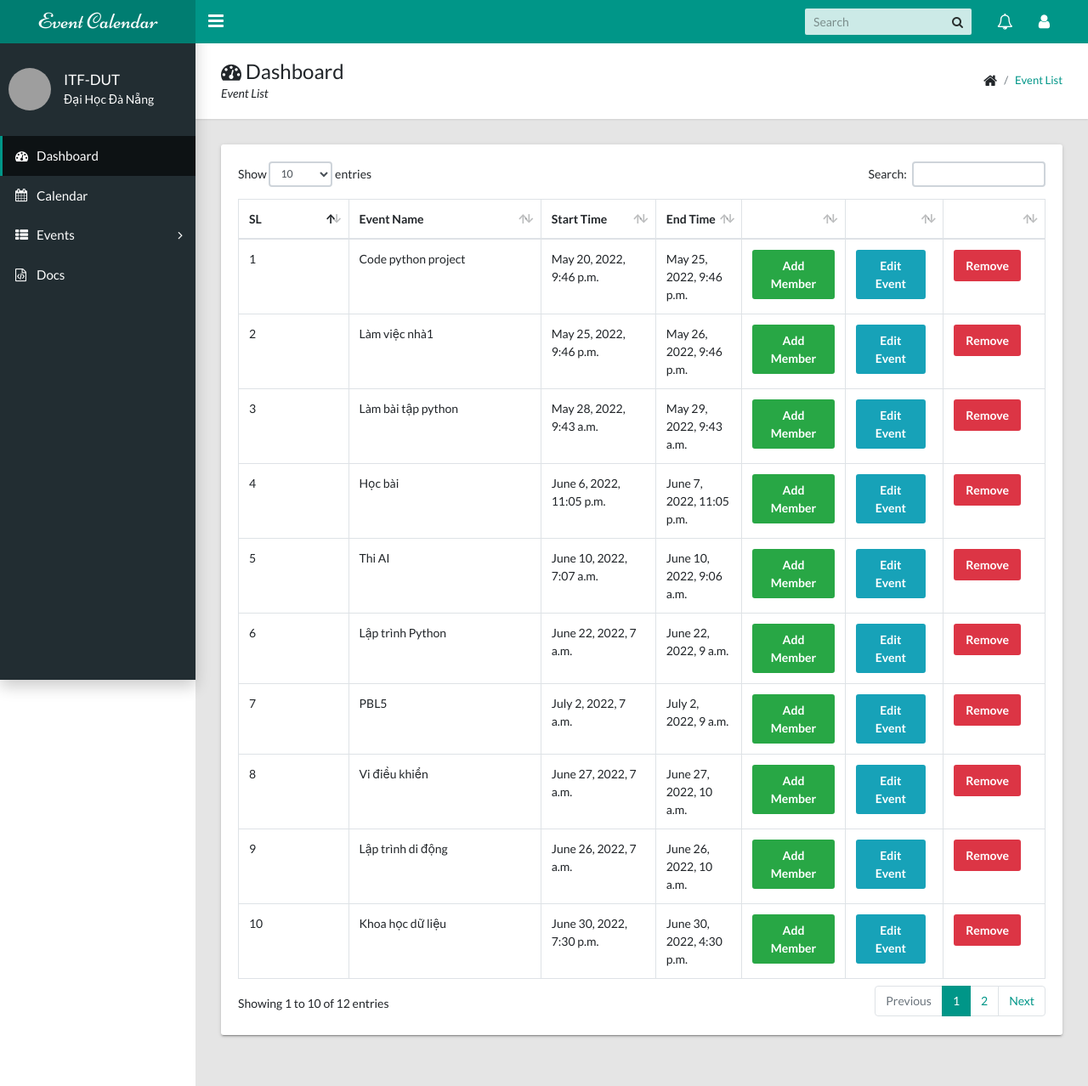
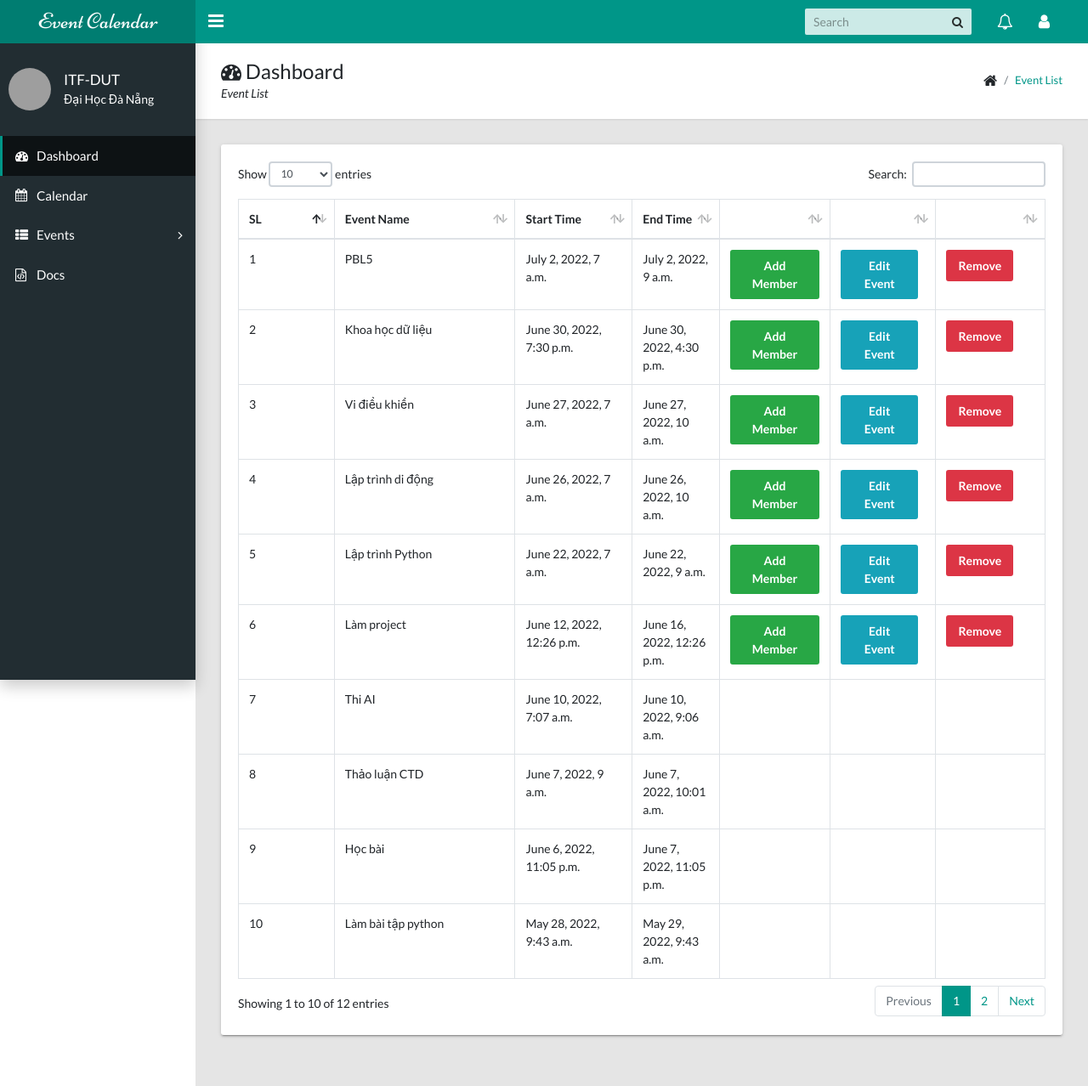
Before and after one commit to huynhngocthuat/event-calendar, a Django app: page /all-event-list/ in a window 1280 px wide. Shown: the whole page at 85% size. Run offline with Django 3.2, Linux system fonts and the light colour scheme; a user stored in the database is signed in; data comes from the database, SQL or seed files in the repository; both versions use the stored data as it was after the commit; some libraries are stand-ins or nearby versions; grey boxes are pictures that could not be loaded.

```diff
--- a/calendarapp/models/event.py
+++ b/calendarapp/models/event.py
@@ -1,6 +1,8 @@
 from datetime import datetime
 from django.db import models
 from django.urls import reverse
+from sqlalchemy import asc, null
+from torch import t
 
 from calendarapp.models import EventAbstract
 from accounts.models import User
@@ -10,7 +12,10 @@ class EventManager(models.Manager):
     """ Event manager """
 
     def get_all_events(self, user):
-        events = Event.objects.filter(user=user, is_active=True, is_deleted=False)
+        events = Event.objects.filter(user=user, is_active=True, is_deleted=False).order_by("start_time").reverse()
+        for item in events:
+            if item.end_time.date() < datetime.now().date():
+                item.is_active = False
         return events
 
     def get_running_events(self, user):
--- a/templates/calendarapp/calendar.html
+++ b/templates/calendarapp/calendar.html
@@ -112,10 +112,8 @@
           },
           editable: true,
           dayMaxEvents: true, // allow "more" link when too many events
-          events: {{ events|safe }},
-
+          events: {{events | safe}},
         });
-
         calendar.render();
       });
       const closeBtn1 = document.getElementById('modalClose1');
--- a/templates/calendarapp/events_list.html
+++ b/templates/calendarapp/events_list.html
@@ -26,13 +26,13 @@
                                 <table class="table table-hover table-bordered dataTable no-footer" id="sampleTable" role="grid" aria-describedby="sampleTable_info">
                                     <thead>
                                         <tr role="row">
-                                            <th class="sorting_asc" tabindex="0" aria-controls="sampleTable" rowspan="1" colspan="1" aria-sort="ascending" aria-label="Name: activate to sort column descending" style="width: 201.641px;">SL</th>
-                                            <th class="sorting" tabindex="0" aria-controls="sampleTable" rowspan="1" colspan="1" aria-label="Position: activate to sort column ascending" style="width: 417.312px;">Event Name</th>
+                                            <th class="sorting_asc" tabindex="0" aria-controls="sampleTable" rowspan="1" colspan="1" aria-sort="ascending" aria-label="Name: activate to sort column descending" style="width: 151.641px;">SL</th>
+                                            <th class="sorting" tabindex="0" aria-controls="sampleTable" rowspan="1" colspan="1" aria-label="Position: activate to sort column ascending" style="width: 367.312px;">Event Name</th>
                                             <th class="sorting" tabindex="0" aria-controls="sampleTable" rowspan="1" colspan="1" aria-label="Office: activate to sort column ascending" style="width: 189.281px;">Start Time</th>
                                             <th class="sorting" tabindex="0" aria-controls="sampleTable" rowspan="1" colspan="1" aria-label="Age: activate to sort column ascending" style="width: 102.141px;">End Time</th>
-                                            <th tabindex="0" aria-controls="sampleTable" rowspan="1" colspan="1" aria-label="Age: activate to sort column ascending" style="width: 102.141px;"></th>
-                                            <th tabindex="0" aria-controls="sampleTable" rowspan="1" colspan="1" aria-label="Age: activate to sort column ascending" style="width: 102.141px;"></th>
-                                            <th tabindex="0" aria-controls="sampleTable" rowspan="1" colspan="1" aria-label="Age: activate to sort column ascending" style="width: 102.141px;"></th>
+                                            <th tabindex="0" aria-controls="sampleTable" rowspan="1" colspan="1" aria-label="Age: activate to sort column ascending" style="width: 122.141px;"></th>
+                                            <th tabindex="0" aria-controls="sampleTable" rowspan="1" colspan="1" aria-label="Age: activate to sort column ascending" style="width: 122.141px;"></th>
+                                            <th tabindex="0" aria-controls="sampleTable" rowspan="1" colspan="1" aria-label="Age: activate to sort column ascending" style="width: 122.141px;"></th>
                                         </tr>
                                     </thead>
                                     <tbody>
@@ -42,9 +42,15 @@
                                                 <td>{{ event.title }}</td>
                                                 <td>{{ event.start_time }}</td>
                                                 <td>{{ event.end_time }}</td>
-                                                <td><a class="btn btn-success right" href="{% url 'calendarapp:add_eventmember' event.id %}"> Add Member </a></td>
-                                                <td><a class="btn btn-info right mr-2" href="{% url 'calendarapp:event_edit' event.id %}"> Edit Event </a></td>
-                                                <td><a class="btn btn-danger" href="{% url 'calendarapp:remove_event' event.id %}">Remove</a></td>
+                                                {% if event.is_active == 1 %}
+                                                    <td><a class="btn btn-success right" href="{% url 'calendarapp:add_eventmember' event.id %}"> Add Member </a></td>
+                                                    <td><a class="btn btn-info right mr-2" href="{% url 'calendarapp:event_edit' event.id %}"> Edit Event </a></td>
+                                                    <td><a class="btn btn-danger" href="{% url 'calendarapp:remove_event' event.id %}"> Remove </a></td>
+                                                {% else %}
+                                                    <td></td>
+                                                    <td></td>
+                                                    <td></td>
+                                                {% endif %}
                                             </tr>
                                         {% endfor %}
                                     </tbody>
```
Also changed, not shown: calendarapp/views/other_views.py (+7 -0 lines), db.sqlite3.
